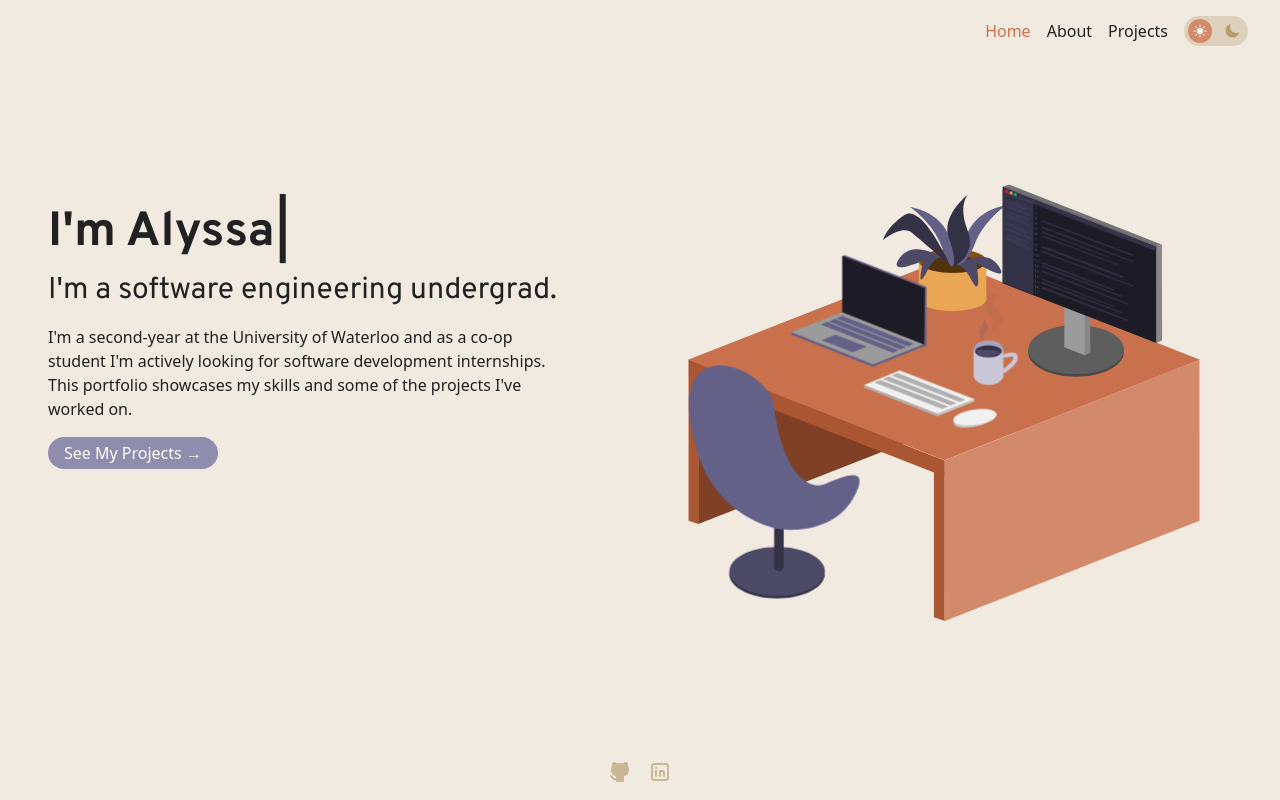
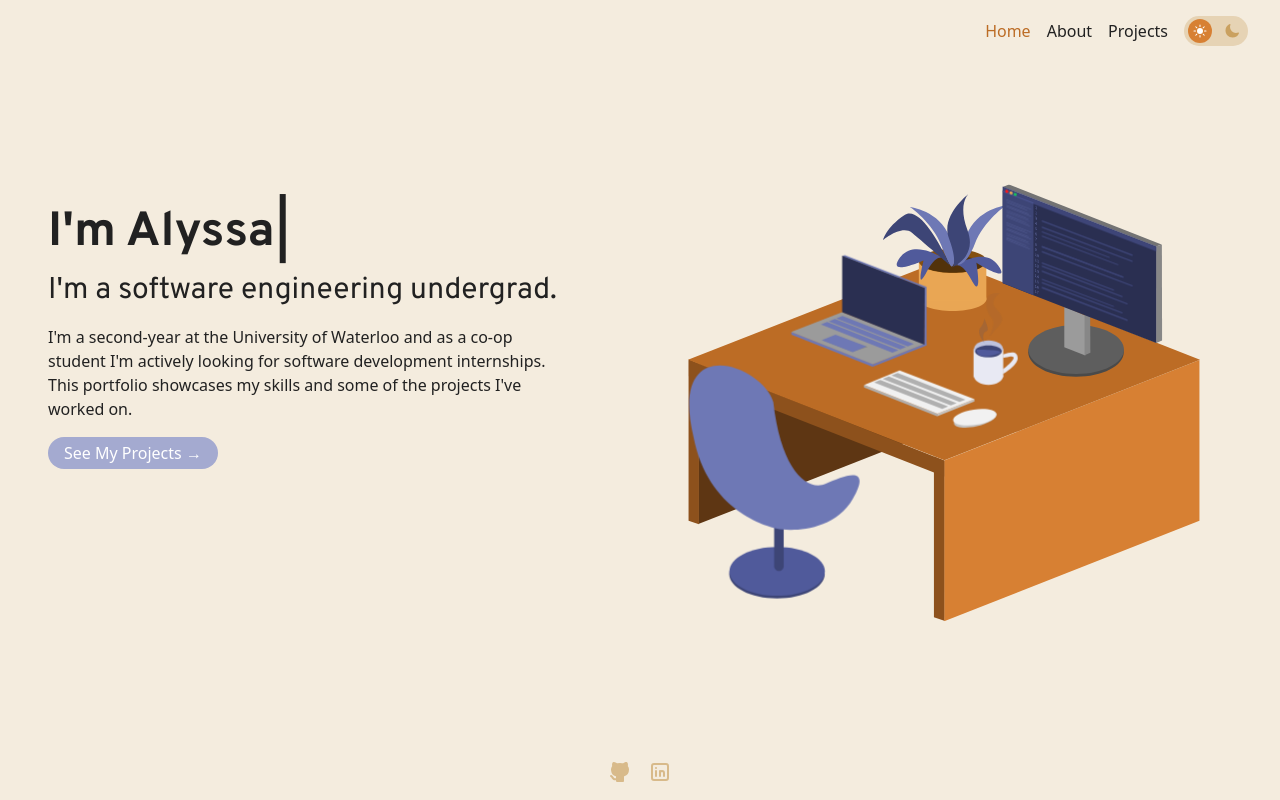
Before and after one commit to alyssadsouza/alyssadsouza.github.io, a React (Vite) app: page / in a window 1280 px wide. Built offline with nearby package versions, Linux system fonts and the light colour scheme.

Commit message:
update colours

```diff
--- a/src/components/ProjectsTable.tsx
+++ b/src/components/ProjectsTable.tsx
@@ -83,7 +83,7 @@ export default function ProjectsTable() {
 
   return (
     <div className="flex flex-col gap-4">
-      <div className="top-0 md:z-50 md:sticky bg-neutral/80 dark:bg-secondary-700/80 backdrop-blur-md">
+      <div className="top-0 md:z-50 md:sticky bg-neutral/80 dark:bg-secondary-800/80 backdrop-blur-md">
         {/* Mobile table header */}
         <div className="grid items-center grid-cols-5 gap-2 mb-4 font-bold sm:hidden text-grayscale-300 dark:text-secondary-200">
           <span>Sort by</span>
--- a/src/icons/AboutDark.tsx
+++ b/src/icons/AboutDark.tsx
@@ -40,7 +40,7 @@ const AboutDark = ({ className }: { className?: string }) => {
             <path
               id="path411-4"
               d="M582.398 143.01C599.8 143.01 613.909 136.725 613.909 128.971C613.909 121.217 599.8 114.93 582.398 114.93C564.995 114.93 550.888 121.217 550.888 128.971C550.888 136.725 564.995 143.01 582.398 143.01Z"
-              className="fill-secondary-800"
+              className="fill-secondary-900"
             />
             <path
               id="path413-0"
@@ -82,7 +82,7 @@ const AboutDark = ({ className }: { className?: string }) => {
               <path
                 id="path925"
                 d="M289.945 143.03L281.733 140.054L548.898 32.8635L556.059 35.477L289.945 143.03Z"
-                className="fill-secondary-800"
+                className="fill-secondary-900"
               />
               <path
                 id="path2686"
@@ -161,12 +161,12 @@ const AboutDark = ({ className }: { className?: string }) => {
             <path
               id="path32809"
               d="M163.409 177.293C163.409 177.293 144.91 152.21 114.517 210.297C84.1234 268.386 106.588 179.934 106.588 179.934C106.588 179.934 6.1607 224.82 44.4823 172.011C82.8021 119.205 163.409 177.293 163.409 177.293Z"
-              className="fill-secondary-800"
+              className="fill-secondary-900"
             />
             <path
               id="path32809-4"
               d="M183.465 197.642C183.465 197.642 201.965 172.559 232.357 230.646C262.749 288.734 245.571 185.759 245.571 185.759C245.571 185.759 340.712 245.167 302.392 192.36C264.07 139.553 183.465 197.642 183.465 197.642Z"
-              className="fill-secondary-800"
+              className="fill-secondary-900"
             />
             <path
               id="path33945"
@@ -181,12 +181,12 @@ const AboutDark = ({ className }: { className?: string }) => {
             <path
               id="path33945-1"
               d="M183.851 196.427C183.851 196.427 248.601 170.023 222.172 100.053C195.744 30.0836 224.815 5 224.815 5C224.815 5 150.816 61.768 173.28 121.176C195.744 180.584 183.851 196.427 183.851 196.427Z"
-              className="fill-secondary-800"
+              className="fill-secondary-900"
             />
             <path
               id="path33949"
               d="M175.209 191.703C175.209 191.703 104.052 28.0776 55.7061 60.6948C7.36153 93.3119 0 125.81 0 125.81C0 125.81 49.215 84.3796 76.1201 106.605C103.025 128.831 175.209 191.703 175.209 191.703Z"
-              className="fill-secondary-800"
+              className="fill-secondary-900"
             />
           </g>
           <g id="Vector 14" style={{ mixBlendMode: "luminosity" }}>
--- a/src/icons/HomeDark.tsx
+++ b/src/icons/HomeDark.tsx
@@ -65,12 +65,12 @@ const HomeDark = ({ className }: { className?: string }) => (
           <path
             id="path32809"
             d="M393.282 114.946C393.282 114.946 382.529 100.366 364.863 134.13C347.196 167.895 360.254 116.481 360.254 116.481C360.254 116.481 301.879 142.572 324.154 111.876C346.428 81.1811 393.282 114.946 393.282 114.946Z"
-            className="fill-secondary-800"
+            className="fill-secondary-900"
           />
           <path
             id="path32809-4"
             d="M404.94 126.774C404.94 126.774 415.693 112.194 433.359 145.958C451.025 179.723 441.04 119.867 441.04 119.867C441.04 119.867 496.342 154.399 474.068 123.704C451.793 93.0089 404.94 126.774 404.94 126.774Z"
-            className="fill-secondary-800"
+            className="fill-secondary-900"
           />
           <path
             id="path33945"
@@ -85,12 +85,12 @@ const HomeDark = ({ className }: { className?: string }) => (
           <path
             id="path33945-1"
             d="M405.164 126.068C405.164 126.068 442.801 110.72 427.439 70.0492C412.077 29.3781 428.975 14.7979 428.975 14.7979C428.975 14.7979 385.962 47.7951 399.02 82.3271C412.077 116.859 405.164 126.068 405.164 126.068Z"
-            className="fill-secondary-800"
+            className="fill-secondary-900"
           />
           <path
             id="path33949"
             d="M400.141 123.322C400.141 123.322 358.78 28.2121 330.678 47.1713C302.577 66.1305 298.298 85.0206 298.298 85.0206C298.298 85.0206 326.905 60.9385 342.544 73.8575C358.183 86.7766 400.141 123.322 400.141 123.322Z"
-            className="fill-secondary-800"
+            className="fill-secondary-900"
           />
         </g>
         <g id="laptop">
@@ -224,7 +224,7 @@ const HomeDark = ({ className }: { className?: string }) => (
           <path
             id="path29096-9-18"
             d="M459.367 264.336C470.602 264.336 479.711 260.279 479.711 255.274C479.711 250.269 470.602 246.211 459.367 246.211C448.131 246.211 439.023 250.269 439.023 255.274C439.023 260.279 448.131 264.336 459.367 264.336Z"
-            className="fill-secondary-800"
+            className="fill-secondary-900"
           />
           <path
             id="path31113"
@@ -246,7 +246,7 @@ const HomeDark = ({ className }: { className?: string }) => (
           <path
             id="path29096-97"
             d="M136.311 629.058C176.629 629.058 209.314 612.299 209.314 591.625C209.314 570.951 176.629 554.192 136.311 554.192C95.9933 554.192 63.3091 570.951 63.3091 591.625C63.3091 612.299 95.9933 629.058 136.311 629.058Z"
-            className="fill-secondary-800"
+            className="fill-secondary-900"
           />
           <path
             id="rect38357"
@@ -256,7 +256,7 @@ const HomeDark = ({ className }: { className?: string }) => (
           <path
             id="path37531"
             d="M130.443 332.85C142.262 437.01 182.373 470.024 210.635 457.671C238.897 445.318 282.173 427.67 252.145 480.613C222.116 533.555 152.344 530.026 136.447 526.496C120.549 522.967 30.4634 500.025 8.38354 386.199C-30.4114 221.479 114.691 276.532 130.443 332.85Z"
-            className="fill-secondary-800"
+            className="fill-secondary-900"
           />
           <path
             id="Vector 13"
@@ -323,7 +323,7 @@ const HomeDark = ({ className }: { className?: string }) => (
         <path
           id="path26561-9"
           d="M481.116 150.851L528.284 169.394V27.2895L481.116 9.39136V150.851Z"
-          className="fill-secondary-800"
+          className="fill-secondary-900"
         />
         <g id="1 2 3 4 5 6 7 8 9 10 11 12 13 14 15 16 17">
           <path
@@ -337,7 +337,7 @@ const HomeDark = ({ className }: { className?: string }) => (
             className="fill-secondary-700"
           />
         </g>
-        <g id="laptop-text">
+        <g id="laptop-text" className="animate-pulse">
           <path
             id="path26561-9-4_2"
             d="M541 66.5L680 119V116.867L541 64V66.5Z"
@@ -409,7 +409,7 @@ const HomeDark = ({ className }: { className?: string }) => (
             className="fill-secondary-700"
           />
         </g>
-        <g id="laptop-text_2">
+        <g id="laptop-text_2" className="animate-pulse">
           <path
             id="path26561-9-4_13"
             d="M487 23.7103L525 38.6262V38.0202L487 23V23.7103Z"
@@ -466,7 +466,7 @@ const HomeDark = ({ className }: { className?: string }) => (
             className="fill-secondary-500"
           />
         </g>
-        <g id="laptop-text_3">
+        <g id="laptop-text_3" className="animate-pulse">
           <path
             id="path26561-9-4_24"
             d="M487 58.7103L525 73.6262V73.0202L487 58V58.7103Z"
--- a/src/index.css
+++ b/src/index.css
@@ -17,6 +17,6 @@
 		@apply text-2xl font-bold font-display;
 	}
 	a {
-		@apply text-link dark:text-link-300 hover:text-link-300 dark:hover:text-link-500 hover:underline
+		@apply text-link dark:text-link-300 hover:text-link-300 dark:hover:text-link-500
 	}
 }
--- a/src/layouts/Root.tsx
+++ b/src/layouts/Root.tsx
@@ -5,7 +5,7 @@ import useDarkMode from "../hooks/useDarkMode";
 
 function Root() {
   return (
-    <div className="flex flex-col min-h-screen bg-neutral dark:bg-secondary-700">
+    <div className="flex flex-col min-h-screen bg-neutral dark:bg-secondary-800">
       <Header />
       <div className="flex flex-col flex-grow p-6 mt-8 sm:p-12 sm:mt-0">
         <Outlet />
--- a/tailwind.config.js
+++ b/tailwind.config.js
@@ -2,7 +2,7 @@
 
 export default {
   content: ["./src/**/*.{js,jsx,ts,tsx}"],
-  darkMode: 'class',
+  darkMode: "class",
   theme: {
     extend: {
       screens: {
@@ -11,7 +11,7 @@ export default {
       colors: {
         grayscale: {
           DEFAULT: "#212121",
-		  10: "#F1F1F1",
+          10: "#F1F1F1",
           50: "#CECECE",
           100: "#C4C4C4",
           200: "#B0B0B0",
@@ -24,46 +24,46 @@ export default {
           900: "#212121",
         },
         neutral: {
-          DEFAULT: "#F0EAE1",
-          50: "#F7F4EF",
-          100: "#F0EAE1",
-          200: "#DDD0BC",
-          300: "#CBB696",
-          400: "#B89B71",
-          500: "#A08050",
-          600: "#7B623D",
-          700: "#56442B",
-          800: "#302718",
-          900: "#0B0905",
+          DEFAULT: "#F4ECDE",
+          50: "#F9F5ED",
+          100: "#F4ECDE",
+          200: "#E6D3B4",
+          300: "#D8BA8A",
+          400: "#CAA160",
+          500: "#B5873C",
+          600: "#8B682E",
+          700: "#614820",
+          800: "#372912",
+          900: "#0D0A04",
           950: "#000000",
         },
         primary: {
-          DEFAULT: "#C9714C",
-          50: "#F4E1D9",
-          100: "#EFD4C9",
-          200: "#E5BCAA",
-          300: "#DCA38B",
-          400: "#D28A6B",
-          500: "#C9714C",
-          600: "#AA5633",
-          700: "#7F4026",
-          800: "#542A19",
-          900: "#28150C",
-          950: "#130A06",
+          DEFAULT: "#BC6C25",
+          50: "#EECAAA",
+          100: "#EBC099",
+          200: "#E4AA77",
+          300: "#DE9555",
+          400: "#D78033",
+          500: "#BC6C25",
+          600: "#8D511C",
+          700: "#5E3613",
+          800: "#2F1B09",
+          900: "#010000",
+          950: "#000000",
         },
         secondary: {
-          DEFAULT: "#646188",
-          50: "#CAC8D8",
-          100: "#BEBDD0",
-          200: "#A7A5BF",
-          300: "#8F8DAE",
-          400: "#78759D",
-          500: "#646188",
-          600: "#4C4A67",
-          700: "#343247",
-          800: "#1C1B26",
-          900: "#040405",
-          950: "#000000",
+          DEFAULT: "#6E78B5",
+          50: "#E8E9F3",
+          100: "#DADDEC",
+          200: "#BFC3DE",
+          300: "#A4AAD0",
+          400: "#8991C2",
+          500: "#6E78B5",
+          600: "#505A9B",
+          700: "#3D4576",
+          800: "#2A2F51",
+          900: "#171A2C",
+          950: "#0D0F19",
         },
         accent: {
           DEFAULT: "#E9A654",
```
